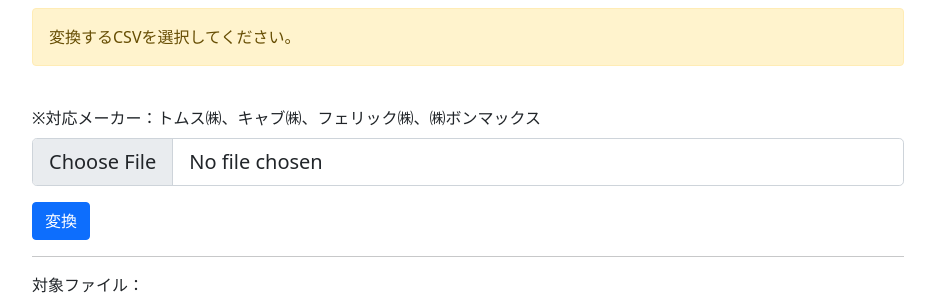
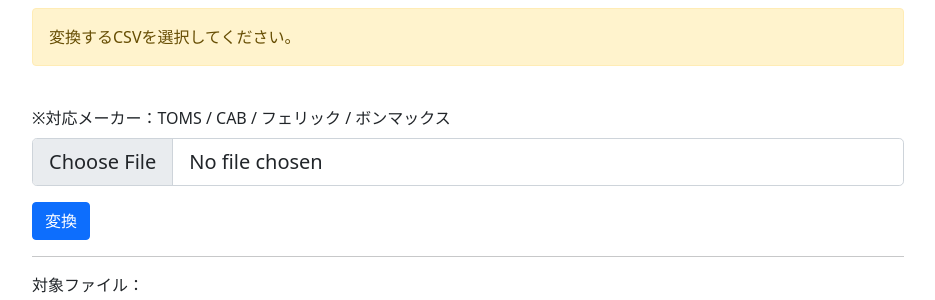
Before and after one commit to kawamura-katsufumi/python-test, a Django app: page /plac6/index/ in a window 1280 px wide. Shown: the part 130-430 px from the top of the page, without its empty margins (172-1107 px from the left). Run offline with Django 3.2, Linux system fonts and the light colour scheme.

Commit message:
note2210

```diff
--- a/python/dj_test/plac6/templates/plac6/index.html
+++ b/python/dj_test/plac6/templates/plac6/index.html
@@ -39,7 +39,7 @@
         <form action="{% url 'csv_import' %}" method="post" enctype="multipart/form-data">
             {% csrf_token %}
             <div class="mb-3">
-                <label for="formFile" class="form-label">※対応メーカー：トムス㈱、キャブ㈱、フェリック㈱、㈱ボンマックス</label>
+                <label for="formFile" class="form-label">※対応メーカー：TOMS / CAB / フェリック / ボンマックス</label>
                 <input class="form-control form-control-lg" type="file" id="formFile" name="csv2">
             </div>
             <p><button class="btn btn-primary" type="submit">
```
Also changed, not shown: python/dj_test/db.sqlite3.
